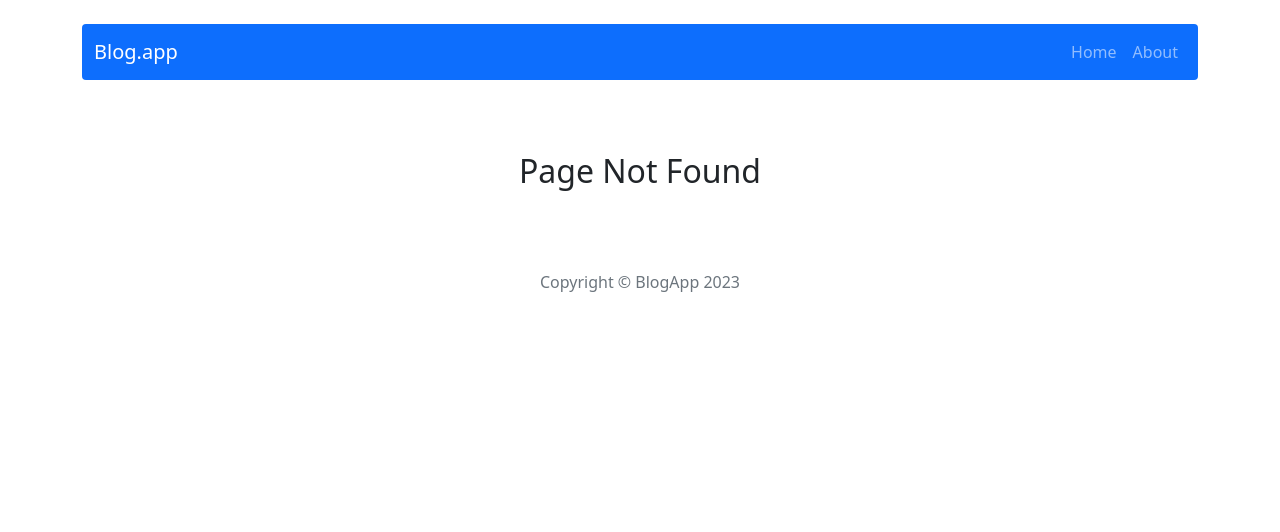
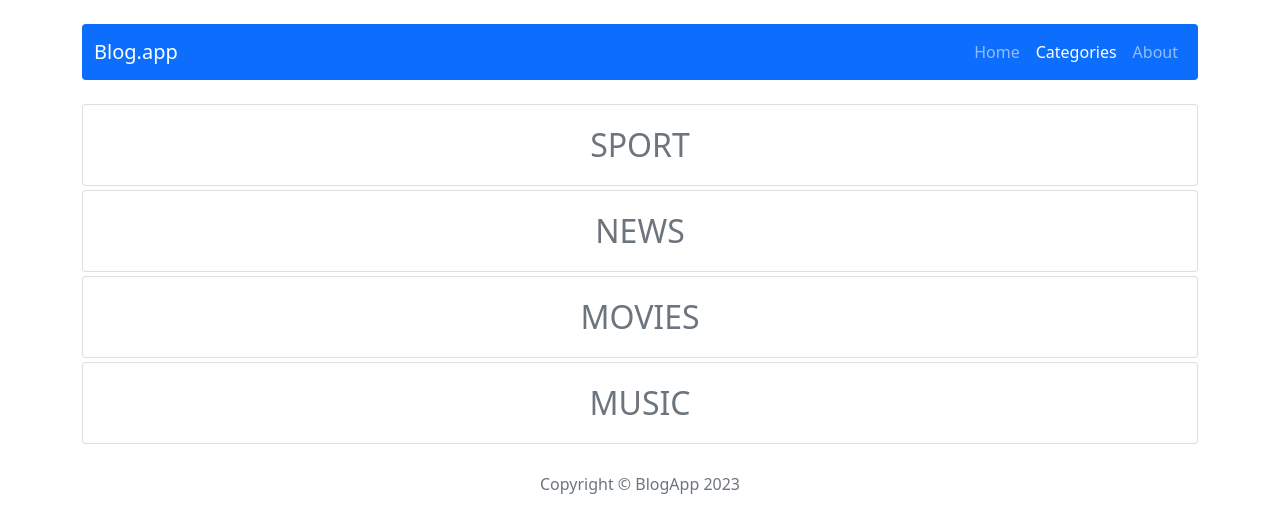
Before and after one commit to DawidParciak/blog-react, a React (Create React App) app: page /categories in a window 1280 px wide. Before the commit this address had no page. Shown: the top 532 px of the page. Built offline with nearby package versions, Linux system fonts and the light colour scheme.

Commit message:
Add category page

```diff
--- a/src/App.js
+++ b/src/App.js
@@ -8,6 +8,8 @@ import PostEdit from "./components/pages/PostEdit/PostEdit";
 import { Container } from "react-bootstrap";
 import Header from "./components/views/Header/Header";
 import Footer from "./components/views/Footer/Footer";
+import Categories from "./components/pages/Categories/Categories";
+import Category from "./components/pages/Category/Category";
 
 function App() {
   return (
@@ -18,6 +20,8 @@ function App() {
         <Route path="/post/:id" element={<Post />} />
         <Route path="/post/add" element={<PostAdd />} />
         <Route path="/post/edit/:id" element={<PostEdit />} />
+        <Route path="/categories" element={<Categories />} />
+        <Route path="/categories/:category" element={<Category />} />
         <Route path="/about" element={<About />} />
         <Route path="*" element={<NotFound />} />
       </Routes>
--- a/src/components/features/PostForm/PostForm.js
+++ b/src/components/features/PostForm/PostForm.js
@@ -5,6 +5,8 @@ import 'react-quill/dist/quill.snow.css';
 import DatePicker from "react-datepicker";
 import 'react-datepicker/dist/react-datepicker.css';
 import { useForm } from "react-hook-form";
+import { useSelector } from "react-redux";
+import { getAllCategories } from "../../../redux/categoryRedux";
 
 const PostForm = ({ action, actionText, ...props }) => {
 
@@ -16,13 +18,16 @@ const PostForm = ({ action, actionText, ...props }) => {
   const [content, setContent] = useState(props.content || '');
   const [contentError, setContentError] = useState(false);
   const [dateError, setDateError] = useState(false);
+  const [categoryError, setCategoryError] = useState(false);
+  const categories = useSelector(getAllCategories);
 
   const { register, handleSubmit: validate, formState: { errors } } = useForm();
 
   const handleSubmit = () => {
     setContentError(!content)
     setDateError(!publishedDate)
-    if(content && publishedDate){
+    setCategoryError(!category)
+    if(content && publishedDate && category){
       action({
         title,
         author,
@@ -70,12 +75,18 @@ const PostForm = ({ action, actionText, ...props }) => {
       </Form.Group>
       <Form.Group className="mb-3 col-lg-6" controlId="category">
         <Form.Label>Category</Form.Label>
-        <Form.Select value={category} onChange={e => setCategory(e.target.value)}>
-          <option>Select category</option>
-          <option>Sport</option>
-          <option>News</option>
-          <option>Movies</option>
+        <Form.Select
+          {...register('category', { required: true })}
+          value={category}
+          onChange={e => setCategory(e.target.value)}>
+            <option>Select category</option>
+            {categories.map((category, index) => (
+              <option key={index} value={category}>
+                {category}
+              </option>
+            ))}
         </Form.Select>
+        {categoryError && <small className="d-block form-text text-danger mt-2">Select correct category</small>}
       </Form.Group>
       <Form.Group className="mb-3" controlId="postShortDescription">
         <Form.Label>Short description</Form.Label>
--- /dev/null
+++ b/src/components/pages/Categories/Categories.js
@@ -0,0 +1,29 @@
+import { Card, Col, Container, Row } from "react-bootstrap";
+import { useSelector } from "react-redux";
+import { Link } from "react-router-dom";
+import { getAllCategories } from "../../../redux/categoryRedux";
+
+const Categories = () => {
+
+  const allCategories = useSelector(getAllCategories);
+
+  return (
+    <Container>
+      <Row xs={1} className="">
+        {allCategories.map( category => (
+          <Col className="px-0 pb-1">
+            <Card>
+              <Link to={`/categories/${category}`} className="text-decoration-none">
+                <Card.Body className="text-center text-uppercase fs-2 text-muted">
+                  {category}
+                </Card.Body>
+              </Link>
+            </Card>
+          </Col>
+        ))}
+      </Row>
+    </Container>
+  );
+};
+
+export default Categories;
--- /dev/null
+++ b/src/components/pages/Category/Category.js
@@ -0,0 +1,14 @@
+import {  useParams } from "react-router-dom";
+
+const Category = () => {
+
+  const { category } = useParams();
+
+  return (
+    <div>
+      <h2>Category: {category}</h2>
+    </div>
+  );
+};
+
+export default Category;
--- a/src/components/views/NavBar/NavBar.js
+++ b/src/components/views/NavBar/NavBar.js
@@ -10,6 +10,7 @@ const NavBar = () => {
         <Navbar.Collapse id="basic-navbar-nav" className='justify-content-end'>
           <Nav>
             <Nav.Link as={NavLink} to="/">Home</Nav.Link>
+            <Nav.Link as={NavLink} to="/categories">Categories</Nav.Link>
             <Nav.Link as={NavLink} to="/about">About</Nav.Link>
           </Nav>
         </Navbar.Collapse>
--- /dev/null
+++ b/src/redux/categoryRedux.js
@@ -0,0 +1,10 @@
+export const getAllCategories = state => state.categories;
+
+const categoryReducer = (statePart = [], action) => {
+  switch(action.type) {
+    default:
+    return statePart;
+  };
+};
+
+export default categoryReducer;
--- a/src/redux/initialState.js
+++ b/src/redux/initialState.js
@@ -28,6 +28,13 @@ const initialState ={
       category: 'Sport',
     },
   ],
+
+  categories: [
+    'Sport',
+    'News',
+    'Movies',
+    'Music',
+  ]
 };
 
 export default initialState;
--- a/src/redux/store.js
+++ b/src/redux/store.js
@@ -1,9 +1,11 @@
 import { createStore, combineReducers } from 'redux';
+import categoryReducer from './categoryRedux';
 import initialState from './initialState';
 import postsReducer from './postsRedux';
 
 const subreducers = {
   posts: postsReducer,
+  categories: categoryReducer,
 }
 
 const reducer = combineReducers(subreducers);
```
